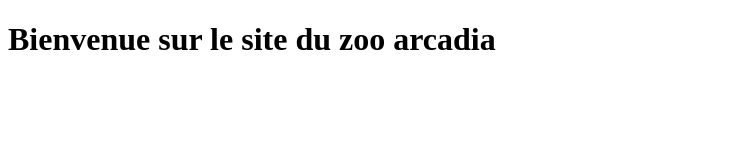
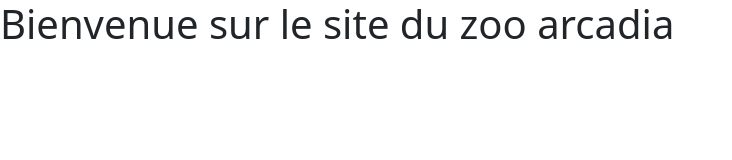
Before and after one commit to lekrotal/ZooArcadiaFront, a website with bundled scripts: page index.html in a window 1280 px wide. Shown: the whole page, without its empty margins (0-732 px from the left). Built offline with nearby package versions, Linux system fonts and the light colour scheme; files whose address does not match are found by name.

Commit message:
install bootstrap

```diff
--- a/index.html
+++ b/index.html
@@ -3,6 +3,8 @@
 <head>
     <meta charset="UTF-8">
     <meta name="viewport" content="width=device-width, initial-scale=1.0">
+    <link rel="stylesheet" href="node_modules/bootstrap/dist/css/bootstrap.min.css"> <!--ajout module bootstrap-->
+    <link rel="stylesheet" href="node_modules/bootstrap-icons/font/bootstrap-icons.css"><!--ajout icons bootsrap-->
     <title>Arcadia</title>
 </head>
 <body>
@@ -16,5 +18,6 @@
 
     </footer>
     <script type="module" src="Router/Router.js"></script>
+    <script src="node_modules/bootstrap/dist/js/bootstrap.bundle.min.js"></script>
 </body>
 </html>
--- /dev/null
+++ b/package.json
@@ -0,0 +1,6 @@
+{
+  "dependencies": {
+    "bootstrap": "^5.3.3",
+    "bootstrap-icons": "^1.11.3"
+  }
+}
```
Also changed, not shown: 2 other files.
